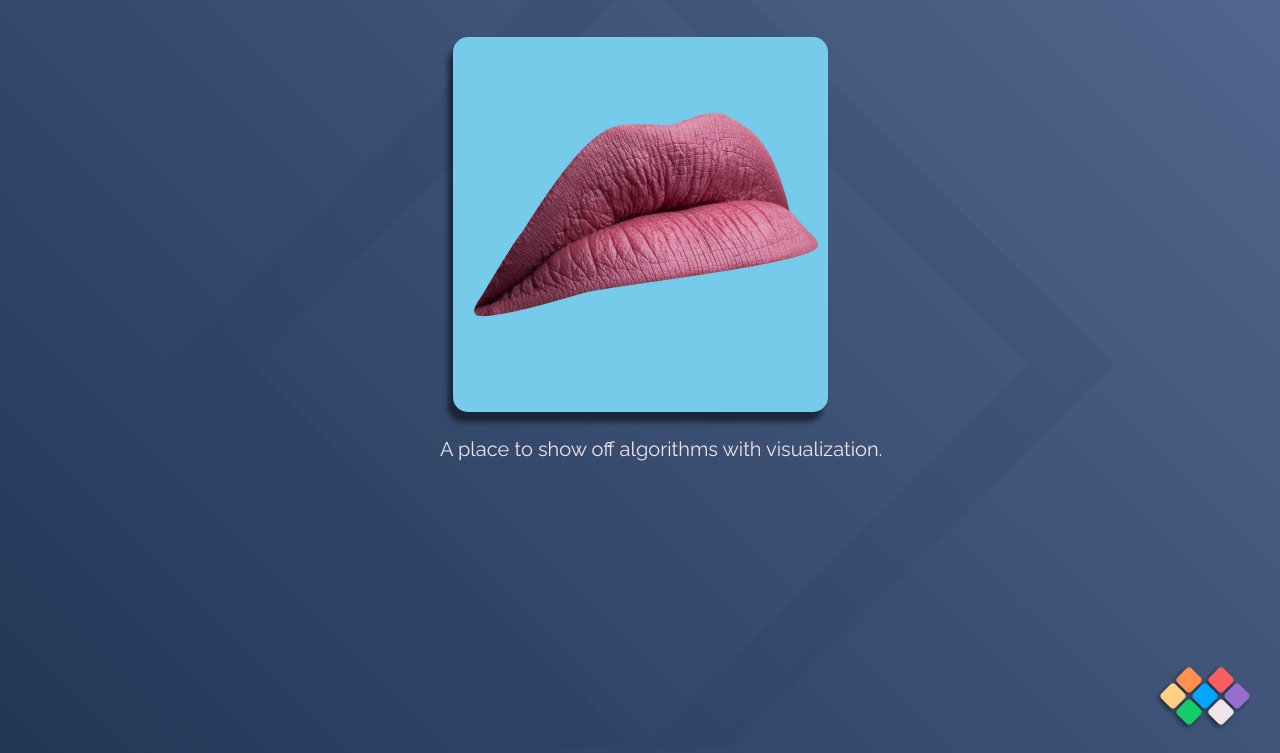
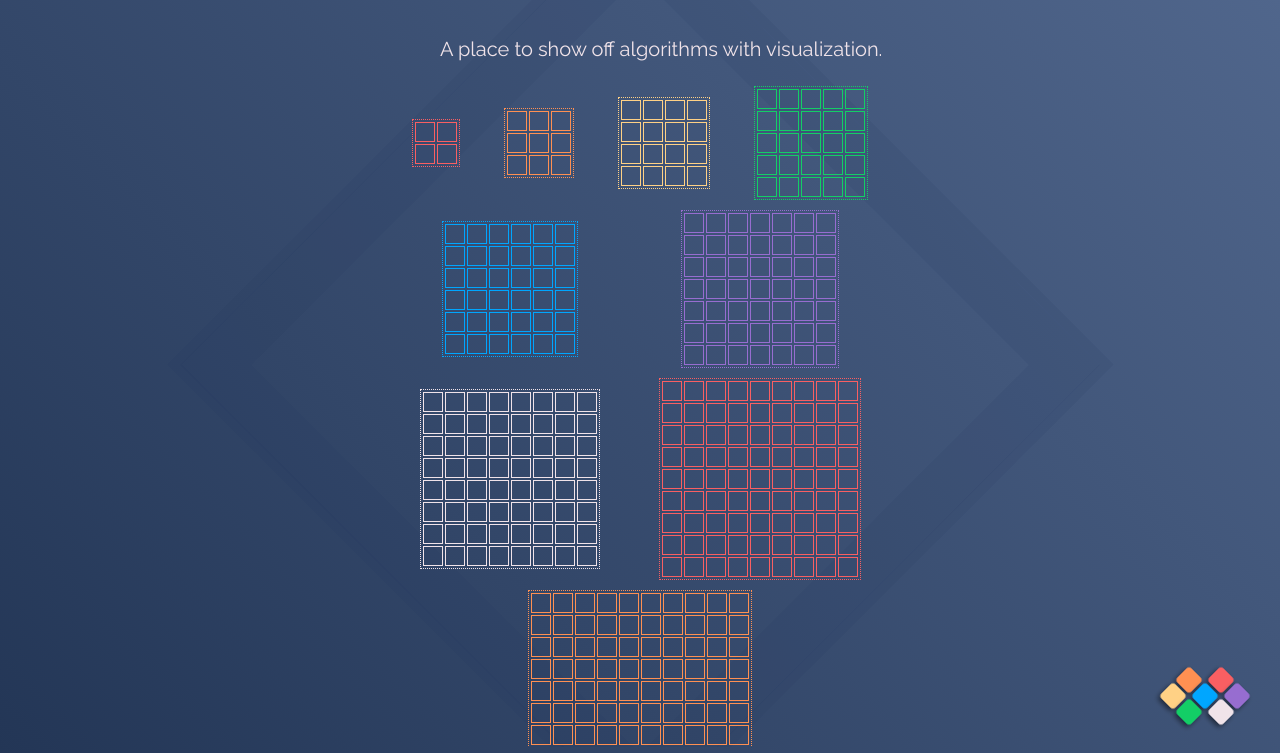
Before and after one commit to pungprakearti/BITB-gatsby, a Gatsby site: page /algorithms in a window 1280 px wide. Shown: the part 47-800 px from the top of the page. Built offline with nearby package versions, Linux system fonts and the light colour scheme; Gatsby itself is replaced by a stand-in of ours.

Commit message:
Started working on the first algorithm visualization(spiral)

```diff
--- /dev/null
+++ b/src/components/AlgoSpiral.css
@@ -0,0 +1,18 @@
+.AlgoSpiral-cont {
+  display: flex;
+  flex-direction: row;
+  flex-wrap: wrap;
+  justify-content: space-around;
+  align-items: center;
+}
+
+.AlgoSpiral-table {
+  border: 1px dotted red;
+  margin: 5px;
+}
+
+.AlgoSpiral-table > tbody > tr > td {
+  width: 16px;
+  height: 16px;
+  border: 1px solid red;
+}
--- /dev/null
+++ b/src/components/AlgoSpiral.js
@@ -0,0 +1,124 @@
+import React, { Component } from 'react'
+import './AlgoSpiral.css'
+
+/************************************************
+ * spiral takes an integer as a parameter and console.logs
+ * the traveled path of a spiral through a matrix of (x, y)
+ * positions. The integer represents the length of the first
+ * path before turning
+ ***********************************************/
+
+function spiral(spaces) {
+  let dir = 0 //direction to move
+  let pos = [-1, 0] //current position: (-1, 0) is starting off the board
+  let log = '' //string log for testing
+
+  //first straight path
+  for (let i = 0; i < spaces; i++) {
+    move(dir, pos)
+    log += printAndLog(pos)
+  }
+  //change direction - if dir is 4, restart at 0
+  dir = ++dir % 4
+  spaces--
+
+  //loop until you can't move anymore spaces
+  while (spaces > 0) {
+    //
+    //loop twice, then reduce number of spaces to move by 1
+    for (let j = 0; j < 2; j++) {
+      //
+      //move number of spaces and log each time
+      for (let k = 0; k < spaces; k++) {
+        move(dir, pos)
+        log += printAndLog(pos)
+      }
+      //change direction
+      dir = ++dir % 4
+    }
+    spaces--
+  }
+  //this return is just to help testing with jest
+  return log
+}
+
+/** helper functions */
+
+function move(dir, pos) {
+  //right
+  if (dir === 0) pos[0]++
+  //down
+  if (dir === 1) pos[1]++
+  //left
+  if (dir === 2) pos[0]--
+  //up
+  if (dir === 3) pos[1]--
+}
+
+function printAndLog(pos) {
+  console.log(`(${pos[0]}, ${pos[1]})`)
+  return `(${pos[0]}, ${pos[1]})\n`
+}
+
+/************************************************/
+
+export default class AlgoSpiral extends Component {
+  constructor(props) {
+    super(props)
+    this.state = {
+      show: [0, 0, 0, 0, 0],
+    }
+
+    this.colors = {
+      red: '#F95F62',
+      orange: '#FF9052',
+      yellow: '#FFD185',
+      green: '#13CE66',
+      blue: '#00A6FF',
+      purple: '#976DD0',
+      white: '#F0E3E9',
+    }
+  }
+
+  createTableElem(num, color) {
+    let rows = []
+    for (let r = 0; r < num; r++) {
+      let cols = []
+      for (let c = 0; c < num; c++) {
+        cols.push(
+          <td
+            id={`AlgoSpiral-table${num}-${c}-${r}`}
+            style={{ borderColor: color }}
+          />
+        )
+      }
+      rows.push(<tr>{cols}</tr>)
+    }
+
+    return (
+      <div className={`AlgoSpiral-table${num}-cont`}>
+        <table
+          className={`AlgoSpiral-table AlgoSpiral-table${num}`}
+          style={{ borderColor: color }}
+        >
+          <tbody>{rows}</tbody>
+        </table>
+      </div>
+    )
+  }
+  render() {
+    return (
+      <div className="AlgoSpiral-cont">
+        {this.createTableElem(2, this.colors.red)}
+        {this.createTableElem(3, this.colors.orange)}
+        {this.createTableElem(4, this.colors.yellow)}
+        {this.createTableElem(5, this.colors.green)}
+        {this.createTableElem(6, this.colors.blue)}
+        {this.createTableElem(7, this.colors.purple)}
+        {this.createTableElem(8, this.colors.white)}
+        {this.createTableElem(9, this.colors.red)}
+        {this.createTableElem(10, this.colors.orange)}
+      </div>
+    )
+  }
+}
--- a/src/pages/algorithms.js
+++ b/src/pages/algorithms.js
@@ -2,6 +2,7 @@ import React, { Component } from 'react'
 import { graphql } from 'gatsby'
 import Layout from '../components/layout'
 import BackBtn from '../components/BackBtn'
+import AlgoSpiral from '../components/AlgoSpiral'
 
 export const query = graphql`
   {
@@ -15,7 +16,7 @@ export const query = graphql`
   }
 `
 
-export default class LipslutPage extends Component {
+export default class AlgorithmsPage extends Component {
   constructor(props) {
     super(props)
 
@@ -38,16 +39,11 @@ export default class LipslutPage extends Component {
     return (
       <Layout>
         <div className="content-cont" style={{ color: this.colors.white }}>
-          <div className="content-center">
-            <img
-              src={this.props.data.imgLipslut.childImageSharp.fluid.src}
-              alt="Lips"
-            />
-          </div>
           <p>
             A place to show off algorithms with visualization.
             <br />
           </p>
+          <AlgoSpiral />
         </div>
         <BackBtn />
       </Layout>
```
